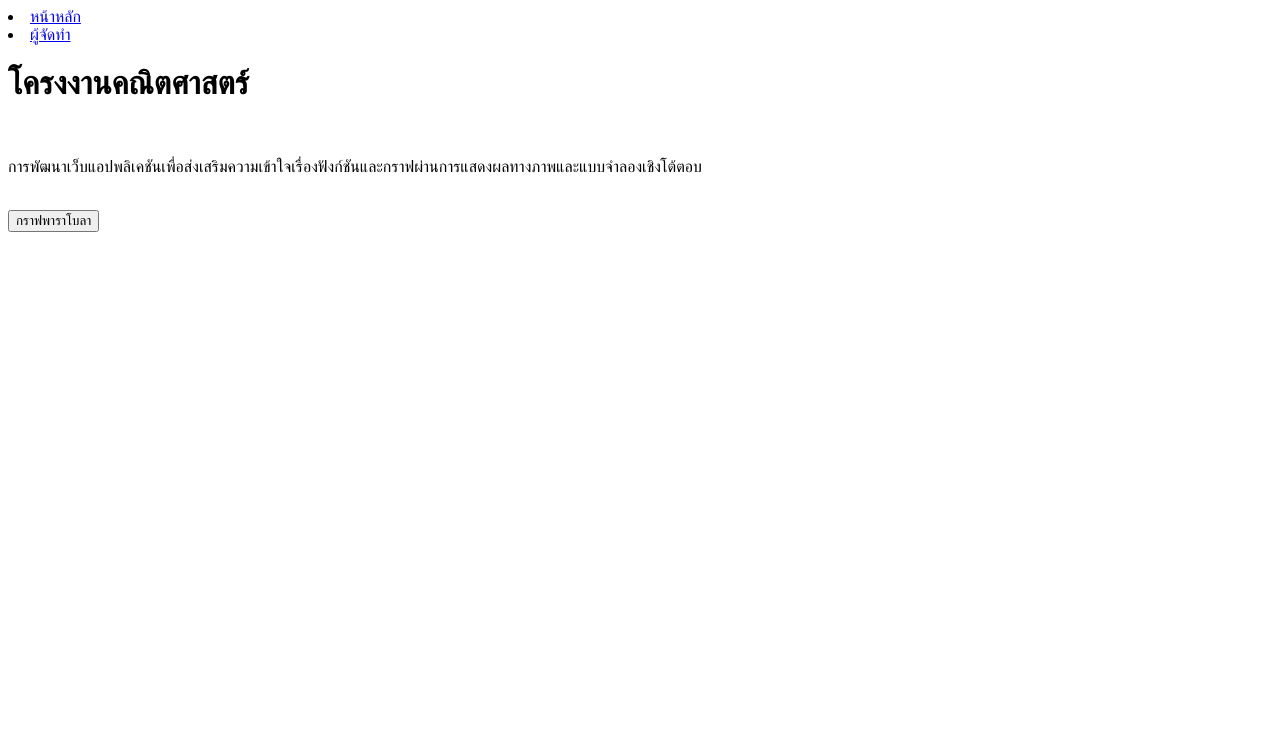
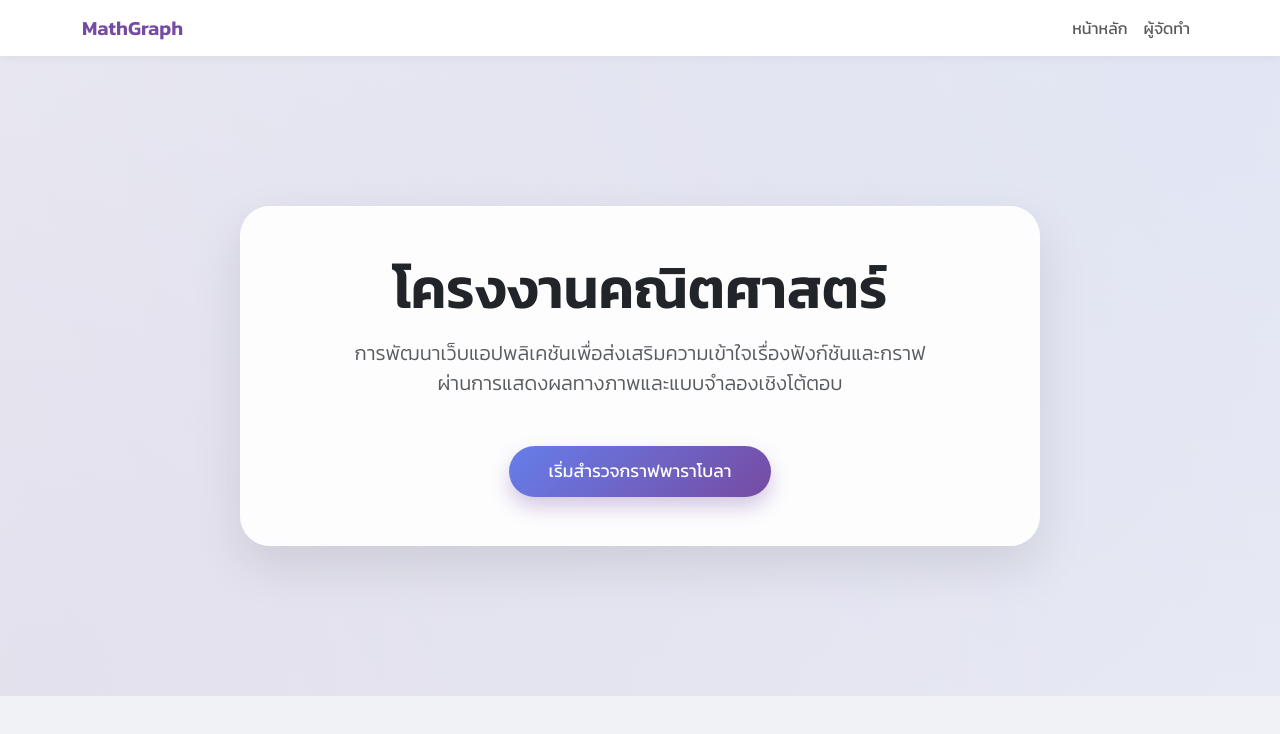
Before and after one commit to Uthaiyut/Uthaiyut.github.io, a plain HTML site: page index.html in a window 1280 px wide. Drawn offline with nearby package versions, Linux system fonts and the light colour scheme.

Commit message:
Update index.html

```diff
--- a/index.html
+++ b/index.html
@@ -3,30 +3,34 @@
 <head>
     <meta charset="UTF-8">
     <meta name="viewport" content="width=device-width, initial-scale=1.0">
-    <title>Home</title>
-    <link rel="stylesheet" href="style-home.css" href="style.css">
+    <title>MathGraph - หน้าหลัก</title>
+    <link href="https://cdn.jsdelivr.net/npm/bootstrap@5.3.0/dist/css/bootstrap.min.css" rel="stylesheet">
+    <link rel="stylesheet" href="style.css">
 </head>
 <body>
-    <nav>
-        <li><a href="index.html">หน้าหลัก</li></a>
-        <li><a href="about.html">ผู้จัดทำ  </li></a>
+    <nav class="navbar navbar-expand-lg">
+        <div class="container">
+            <a class="navbar-brand" href="index.html">MathGraph</a>
+            <div class="ms-auto">
+                <ul class="navbar-nav">
+                    <li class="nav-item"><a class="nav-link" href="index.html">หน้าหลัก</a></li>
+                    <li class="nav-item"><a class="nav-link" href="about.html">ผู้จัดทำ</a></li>
+                </ul>
+            </div>
+        </div>
     </nav>
-    <div class="box">
-    <h1>โครงงานคณิตศาสตร์</h1>
-    <br>
-    <p>
-        การพัฒนาเว็บแอปพลิเคชันเพื่อส่งเสริมความเข้าใจเรื่องฟังก์ชันและกราฟผ่านการแสดงผลทางภาพและแบบจำลองเชิงโต้ตอบ
-    </p>
-    <br>
-    <button class="play-button" onclick="playgrapt()">
-         กราฟพาราโบลา
-    </button>
+
+    <div class="hero-wrapper">
+        <div class="main-card animate__animated animate__fadeIn">
+            <h1 class="display-4 fw-bold mb-3">โครงงานคณิตศาสตร์</h1>
+            <p class="lead text-muted mb-5">
+                การพัฒนาเว็บแอปพลิเคชันเพื่อส่งเสริมความเข้าใจเรื่องฟังก์ชันและกราฟ<br>
+                ผ่านการแสดงผลทางภาพและแบบจำลองเชิงโต้ตอบ
+            </p>
+            <button class="btn btn-main" onclick="location.href='page.html'">
+                เริ่มสำรวจกราฟพาราโบลา
+            </button>
+        </div>
     </div>
-
-    <script>
-        function playgrapt() {
-            window.location.href = "page.html";
-        }
-    </script>
 </body>
 </html>
```
